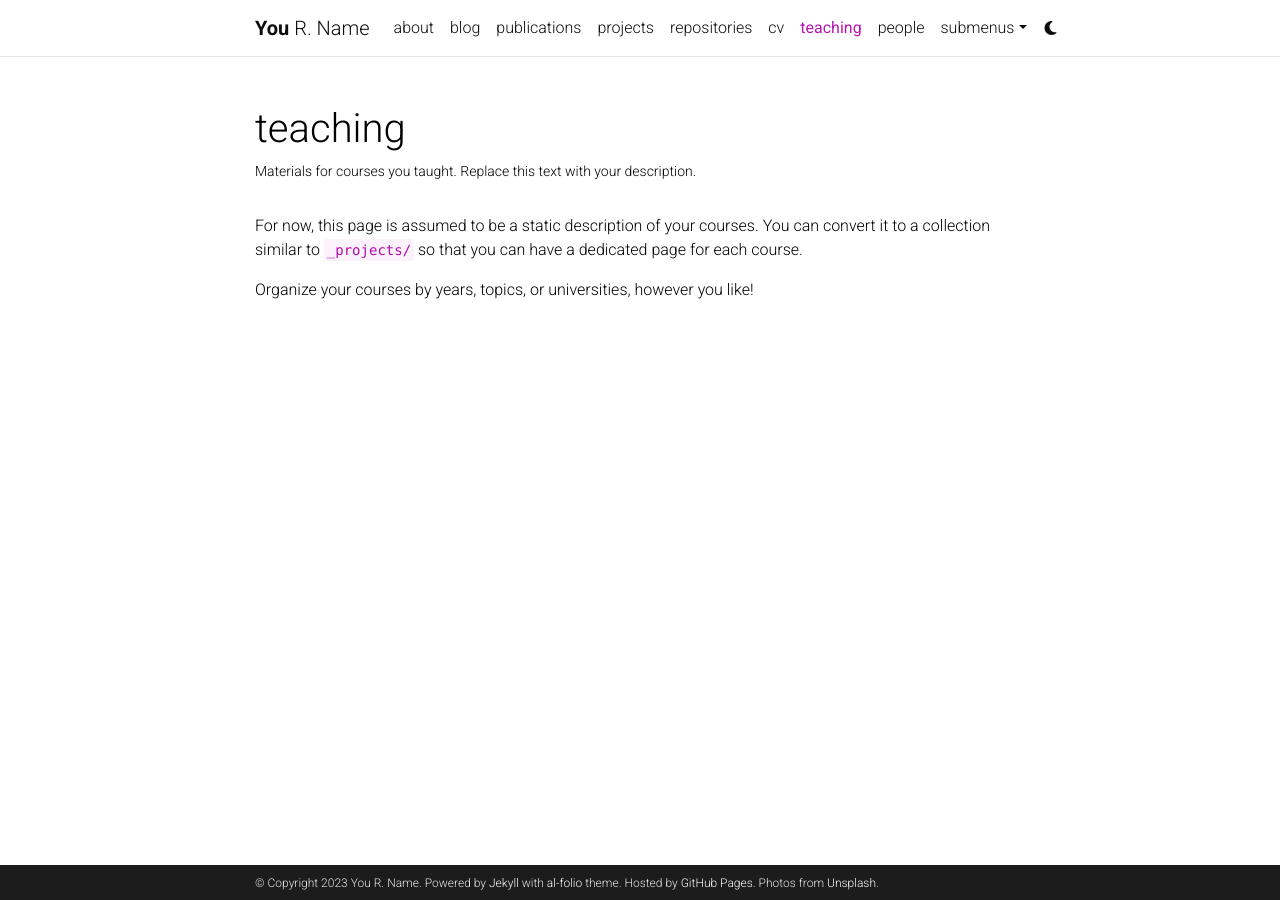
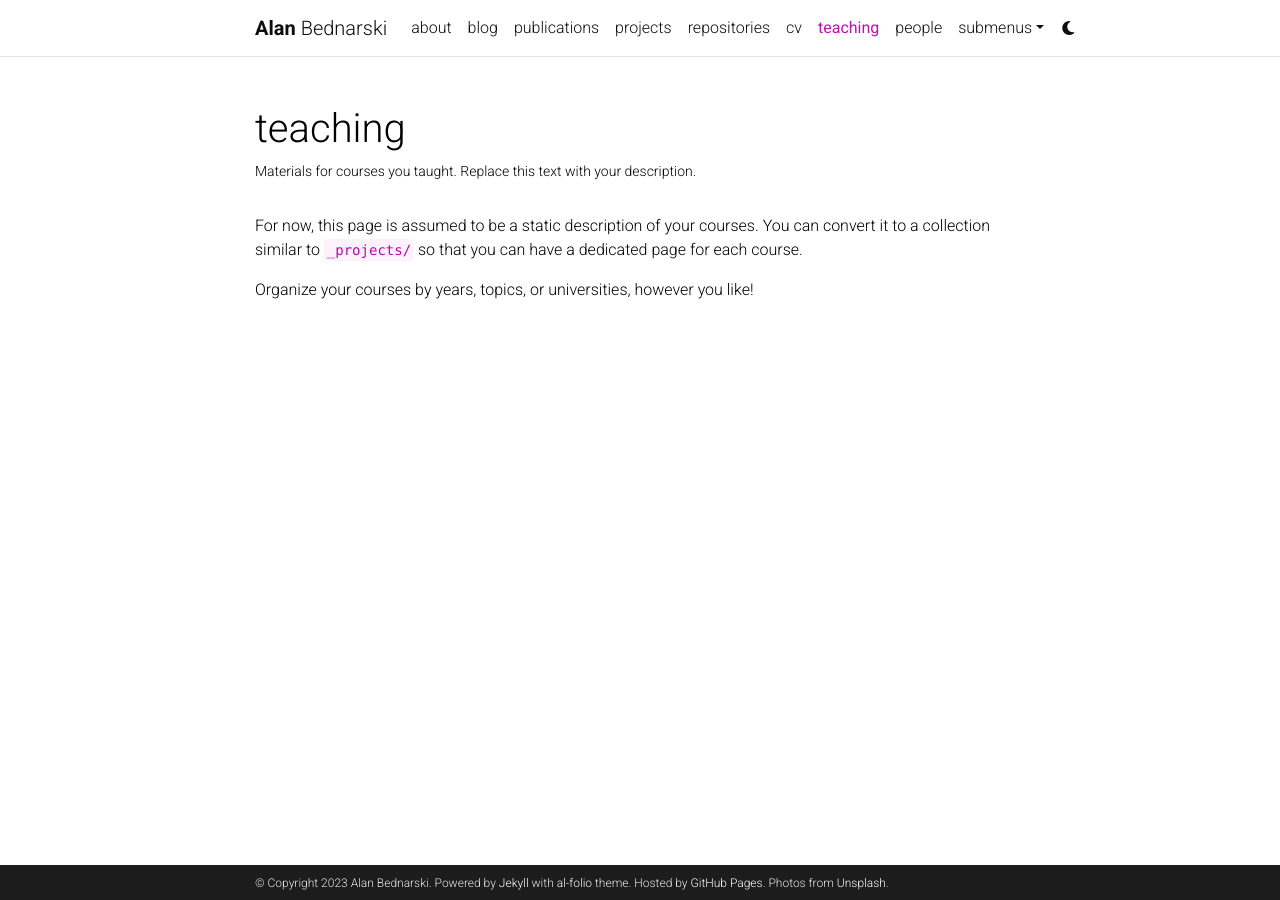
Before and after one commit to Alanb2001/Alanb2001.github.io, a Jekyll site: the page built from _pages/teaching.md, in a window 1280 px wide. Built offline with Jekyll 4.4.1, drawn with Linux system fonts in a browser that asks for light colours; comment, search, counter and statistics services are not loaded; a style sheet for code colours, icons or effects is not loaded.

```diff
--- a/_config.yml
+++ b/_config.yml
@@ -3,12 +3,12 @@
 # -----------------------------------------------------------------------------
 
 title: blank # the website title (if blank, full name will be used instead)
-first_name: You
-middle_name: R.
-last_name: Name
-email: you@example.com
+first_name: Alan
+middle_name:
+last_name: Bednarski
+email: alanb2002@gmail.com
 description: > # the ">" symbol means to ignore newlines until "footer_text:"
-  A simple, whitespace theme for academics. Based on [*folio](https://github.com/bogoli/-folio) design.
+  A website to showcase my work
 footer_text: >
   Powered by <a href="https://jekyllrb.com/" target="_blank">Jekyll</a> with <a href="https://github.com/alshedivat/al-folio">al-folio</a> theme.
   Hosted by <a href="https://pages.github.com/" target="_blank">GitHub Pages</a>.
@@ -18,8 +18,8 @@ keywords: jekyll, jekyll-theme, academic-website, portfolio-website  # add your
 lang: en # the language of your site (for example: en, fr, cn, ru, etc.)
 icon: ⚛️  # the emoji used as the favicon (alternatively, provide image name in /assets/img/)
 
-url: https://alshedivat.github.io # the base hostname & protocol for your site
-baseurl: /al-folio # the subpath of your site, e.g. /blog/
+url: https://Alanb2001.github.io # the base hostname & protocol for your site
+baseurl: # the subpath of your site, e.g. /blog/
 last_updated: false # set to true if you want to display last updated in the footer
 impressum_path:  # set to path to include impressum link in the footer, use the same path as permalink in a page, helps to conform with EU GDPR
 
```
